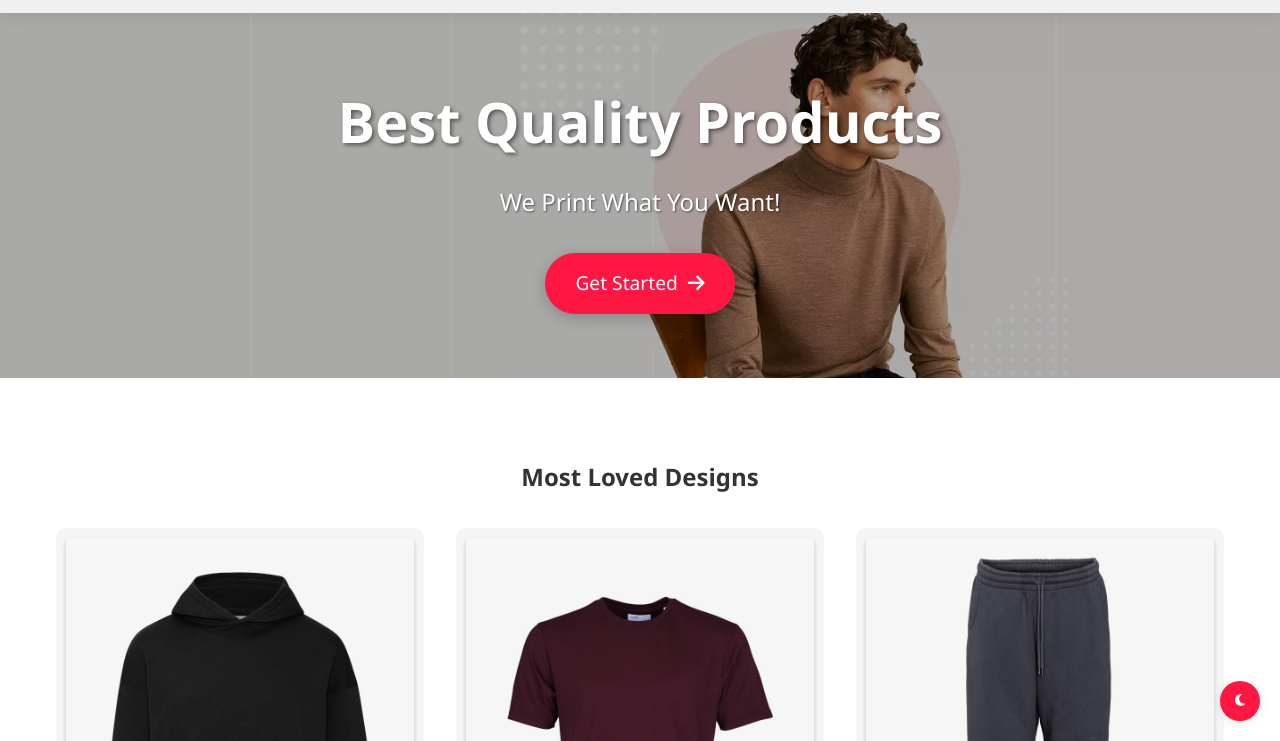
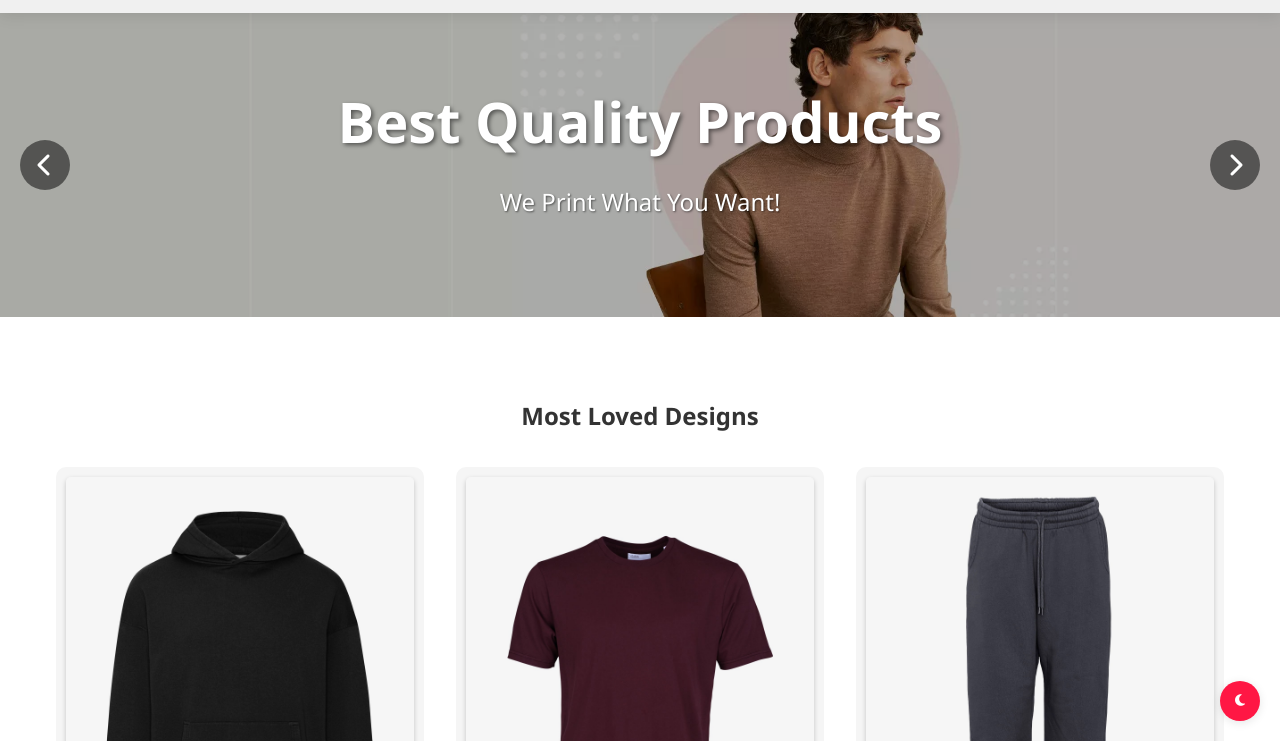
Before and after one commit to Iyed2410/Imprimini, a plain HTML site: page index.html in a window 1280 px wide. Shown: the part 59-800 px from the top of the page. Drawn offline with Linux system fonts and the light colour scheme.

Commit message:
Add manual navigation arrows to hero section and improve image transitions

```diff
--- a/css/styles.css
+++ b/css/styles.css
@@ -324,16 +324,58 @@ footer {
 /* Hero Section */
 .hero-section {
   position: relative;
-  background: url('../img/hero-bg.jpg') center/cover;
   padding: 4em 0;
   text-align: center;
   color: white;
+  overflow: hidden;
+}
+
+.hero-section::before {
+  content: '';
+  position: absolute;
+  top: 0;
+  left: 0;
+  width: 100%;
+  height: 100%;
+  background-size: cover;
+  background-position: center;
+  background-repeat: no-repeat;
+  filter: brightness(0.7);
+  z-index: -1;
+  background-image: var(--current-hero, url('../img/hero/hero-1.jpg'));
+  transition: background-image 0.5s ease-in-out;
+}
+
+@keyframes heroBackground {
+  0%, 45% {
+      background-image: url('../img/hero/hero-1.jpg');
+      opacity: 1;
+  }
+  50%, 95% {
+      background-image: url('../img/hero/hero-2.jpg');
+      opacity: 1;
+  }
+  48%, 98% {
+      opacity: 0.5;
+  }
 }
 
 .hero-section .container {
-  max-width: 1200px;
-  margin: 0 auto;
-  padding: 0 2rem;
+  position: relative;
+  z-index: 1;
+  max-width: 800px;
+}
+
+.hero-section h1 {
+  font-size: 3.5rem;
+  margin-bottom: 1rem;
+  text-shadow: 2px 2px 4px rgba(0, 0, 0, 0.5);
+}
+
+.hero-section p {
+  font-size: 1.5rem;
+  margin-bottom: 2rem;
+  text-shadow: 1px 1px 2px rgba(0, 0, 0, 0.5);
 }
 
 @media (max-width: 768px) {
@@ -364,12 +406,13 @@ footer {
   left: 0;
   width: 100%;
   height: 100%;
-  background-image: url('../img/hero/hero-1.jpg');
   background-size: cover;
   background-position: center;
   background-repeat: no-repeat;
   filter: brightness(0.7);
   z-index: -1;
+  background-image: var(--current-hero, url('../img/hero/hero-1.jpg'));
+  transition: background-image 0.5s ease-in-out;
 }
 
 .hero-section .container {
@@ -388,6 +431,62 @@ footer {
   font-size: 1.5rem;
   margin-bottom: 2rem;
   text-shadow: 1px 1px 2px rgba(0, 0, 0, 0.5);
+}
+/* Hero Navigation */
+.hero-nav {
+  position: absolute;
+  top: 50%;
+  transform: translateY(-50%);
+  background: rgba(0, 0, 0, 0.5);
+  border: none;
+  color: white;
+  padding: 1rem;
+  cursor: pointer;
+  z-index: 2;
+  transition: background-color 0.3s ease, transform 0.3s ease;
+  border-radius: 50%;
+  width: 50px;
+  height: 50px;
+  display: flex;
+  align-items: center;
+  justify-content: center;
+}
+
+.hero-nav:hover {
+  background: rgba(0, 0, 0, 0.7);
+  transform: translateY(-50%) scale(1.1);
+}
+
+.hero-prev {
+  left: 20px;
+}
+
+.hero-next {
+  right: 20px;
+}
+
+.hero-nav i {
+  font-size: 1.5rem;
+}
+
+@media (max-width: 768px) {
+  .hero-nav {
+      width: 40px;
+      height: 40px;
+      padding: 0.8rem;
+  }
+
+  .hero-nav i {
+      font-size: 1.2rem;
+  }
+
+  .hero-prev {
+      left: 10px;
+  }
+
+  .hero-next {
+      right: 10px;
+  }
 }
 
 .cta-button {
--- a/index.html
+++ b/index.html
@@ -55,13 +55,15 @@
 
     <main>
         <section class="hero-section">
+            <button class="hero-nav hero-prev" onclick="changeHeroImage(-1)">
+                <i class="fas fa-chevron-left"></i>
+            </button>
+            <button class="hero-nav hero-next" onclick="changeHeroImage(1)">
+                <i class="fas fa-chevron-right"></i>
+            </button>
             <div class="container">
                 <h1>Best Quality Products</h1>
                 <p>We Print What You Want!</p>
-                <a href="#services" class="cta-button">
-                    Get Started
-                    <i class="fas fa-arrow-right"></i>
-                </a>
             </div>
         </section>
 
--- a/js/script.js
+++ b/js/script.js
@@ -266,6 +266,25 @@ document.addEventListener('DOMContentLoaded', () => {
     });
 });
 
+// Hero Image Navigation
+let currentHeroImage = 1;
+const totalHeroImages = 2;
+
+function changeHeroImage(direction) {
+    currentHeroImage = ((currentHeroImage + direction - 1 + totalHeroImages) % totalHeroImages) + 1;
+    const heroSection = document.querySelector('.hero-section');
+    const newImage = `url('../img/hero/hero-${currentHeroImage}.jpg')`;
+    heroSection.style.setProperty('--current-hero', newImage);
+}
+
+document.addEventListener('DOMContentLoaded', function() {
+    // Initialize hero section
+    const heroSection = document.querySelector('.hero-section');
+    if (heroSection) {
+        heroSection.style.setProperty('--current-hero', "url('../img/hero/hero-1.jpg')");
+    }
+});
+
 // Header scroll effect
 window.addEventListener('scroll', () => {
     const header = document.querySelector('header');
```
Lines whose indentation alone changed are shown as unchanged.
